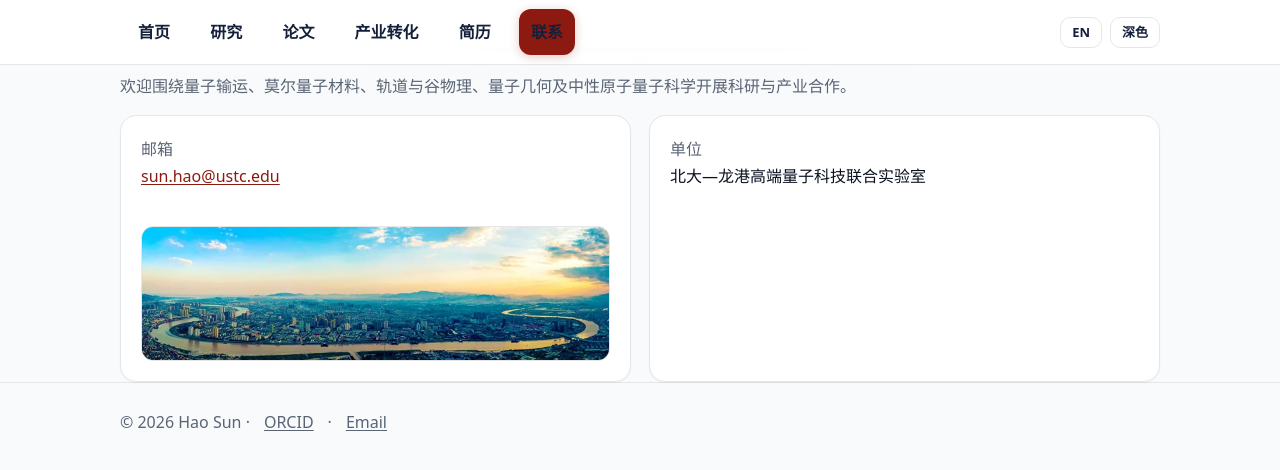
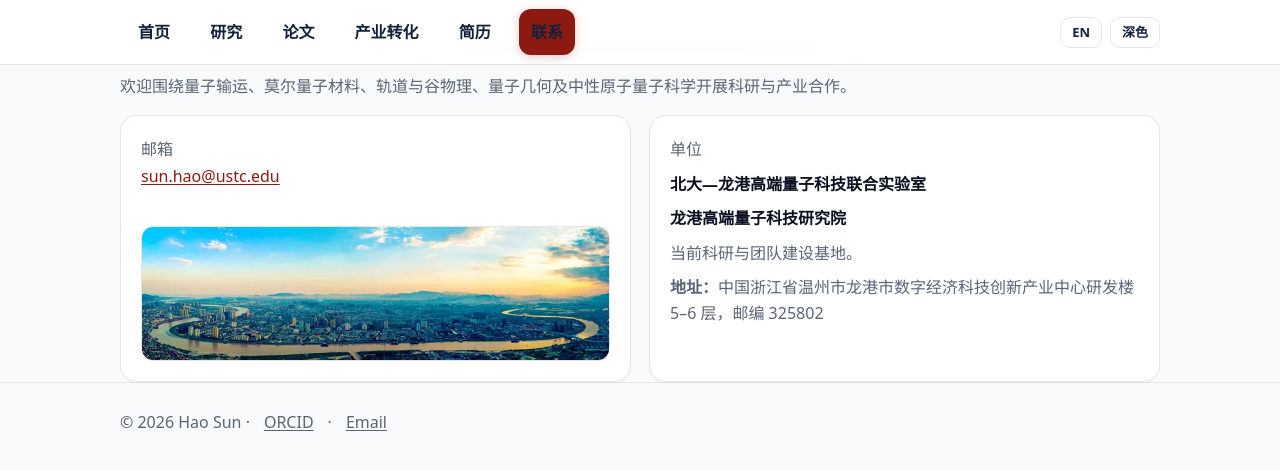
Before and after one commit to sunohao/sunohao.github.io, a Jekyll site: the page built from zh/contact.md, in a window 1280 px wide. Shown: the top 470 px of the page. Built offline with Jekyll 4.4.1, drawn with Linux system fonts in a browser that asks for light colours.

Commit message:
Add Chinese affiliation details and address to Contact page

```diff
--- a/zh/contact.md
+++ b/zh/contact.md
@@ -18,6 +18,9 @@ permalink: /zh/contact.html
   </div>
   <div class="card pad">
     <div class="muted">单位</div>
-    <div>北大—龙港高端量子科技联合实验室</div>
+    <p style="text-align:left;"><strong>北大—龙港高端量子科技联合实验室</strong></p>
+    <p style="text-align:left;"><strong>龙港高端量子科技研究院</strong></p>
+    <p class="muted">当前科研与团队建设基地。</p>
+    <p class="muted" style="text-align:left;"><strong>地址：</strong>中国浙江省温州市龙港市数字经济科技创新产业中心研发楼 5–6 层，邮编 325802</p>
   </div>
 </div>
```
